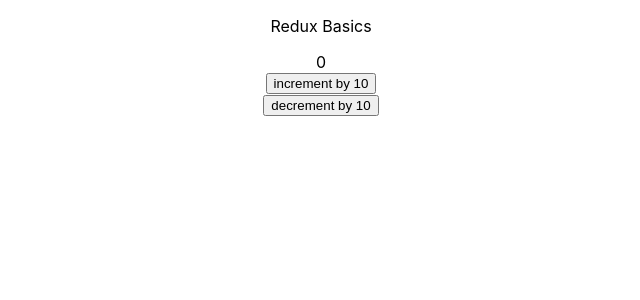
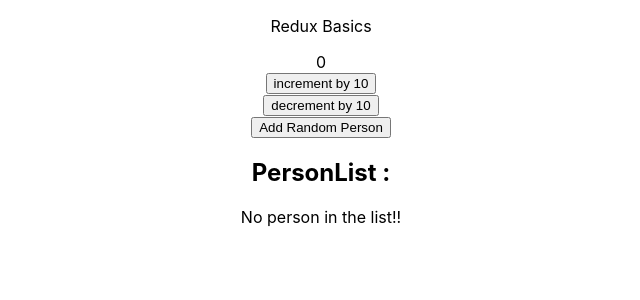
Before and after one commit to ashishraina-rsi/React-Redux-Basic-demo, a React (Create React App) app: page / in a window 1280 px wide. Shown: the top 300 px of the page, without its empty margins (319-959 px from the left). Built offline with nearby package versions, Linux system fonts and the light colour scheme.

Commit message:
added multple reducers with combine reducers"

```diff
--- a/src/App.js
+++ b/src/App.js
@@ -1,6 +1,7 @@
 import './App.css';
 import React , { Component } from 'react'
 import  Counter from './containers/counter'
+import Personlist from './containers/personlist';
 
 class App extends Component{
   render(){
@@ -8,6 +9,7 @@
       <div className="App">
         <p>Redux Basics</p>
         <Counter/>
+        <Personlist />
       </div>
     );
   }
--- a/src/containers/counter.js
+++ b/src/containers/counter.js
@@ -17,7 +17,7 @@
 
 const mapStateToProps = (state) => {
     return {
-      ctr : state.counter
+      ctr : state.CounterReducer.counter
     }
   }
 
--- /dev/null
+++ b/src/containers/personlist.js
@@ -0,0 +1,23 @@
+import React from 'react'
+import { useSelector , useDispatch} from 'react-redux'
+import * as actionTypes from '../store/actions'
+
+const Personlist = () => {
+    const personList = useSelector(state => state.PersonReducer.personList)
+    const dispatch = useDispatch()
+    return (
+        <div>
+            <button onClick={() => dispatch({ type: actionTypes.ADD_PERSON})}> Add Random Person </button>
+
+            <h2>PersonList : </h2>
+            {(personList.length > 0) && personList.map((item, index) => {
+                return <p key={index}>{item}</p>
+            })}
+
+            {personList.length === 0 && <p>No person in the list!!</p>  }
+        </div>
+
+    )
+}
+
+export default Personlist
--- a/src/index.js
+++ b/src/index.js
@@ -3,9 +3,10 @@
 import './index.css';
 import App from './App';
 import reportWebVitals from './reportWebVitals';
-import { createStore, applyMiddleware} from 'redux';
+import { createStore, combineReducers,  applyMiddleware} from 'redux';
 import { Provider } from 'react-redux';
-import reducer from './store/reducer';
+import CounterReducer from './store/reducers/counter';
+import PersonReducer from './store/reducers/person';
 import { createLogger } from 'redux-logger';
 import { composeWithDevTools } from 'redux-devtools-extension';
 
@@ -14,7 +15,9 @@
   next(action);
 }
 
-const store = createStore(reducer, composeWithDevTools(applyMiddleware(customMiddleWare, createLogger())))
+const RootReducers = combineReducers({CounterReducer,PersonReducer});
+
+const store = createStore(RootReducers, composeWithDevTools(applyMiddleware(customMiddleWare, createLogger())))
 
 ReactDOM.render(
   <React.StrictMode>
--- a/src/store/actions.js
+++ b/src/store/actions.js
@@ -1,2 +1,3 @@
 export const INCREMENT = 'INCREMENT'
 export const DECREMENT = 'DECREMENT'
+export const ADD_PERSON = 'ADD_PERSON'
--- a/src/store/reducer.js
+++ b/src/store/reducers/counter.js
@@ -1,4 +1,4 @@
-import * as actionTypes from './actions';
+import * as actionTypes from '../actions';
 
 const initialStore = {
     counter: 0
@@ -16,8 +16,9 @@
                 ...state,
                 counter: state.counter - action.payload
             }
+        default:
+            return state
+        }
     }
-    return state;
-}
 
 export default reducer;
--- /dev/null
+++ b/src/store/reducers/person.js
@@ -0,0 +1,22 @@
+import * as actionTypes from '../actions';
+
+const initialState = {
+    personList : []
+}
+
+const reducer = (state = initialState, action) => {
+    switch (action.type) {
+
+    case actionTypes.ADD_PERSON:
+        const newPerson = 'User_' + Math.floor(Math.random() * (10000  + 1));
+        return {
+            ...state,
+            personList : state.personList.concat(newPerson)
+        }
+
+    default:
+        return state
+    }
+}
+
+export default reducer;
```
